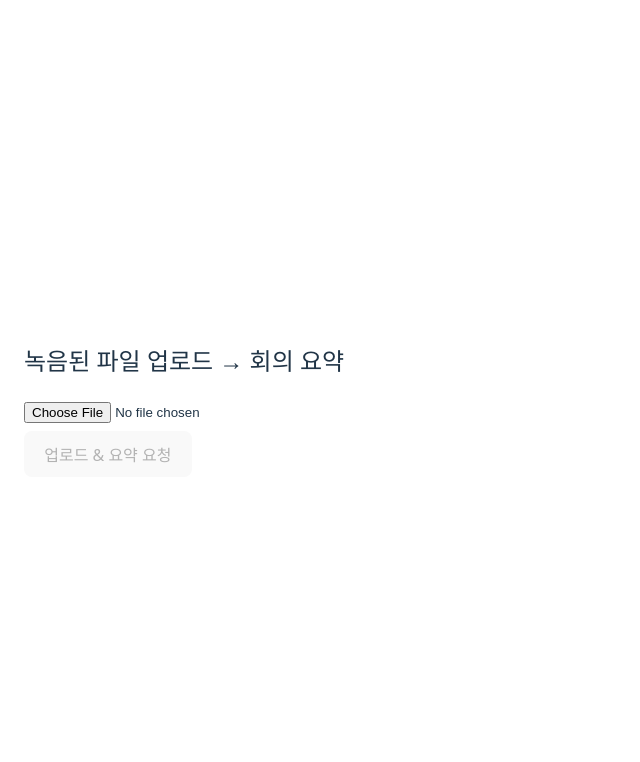
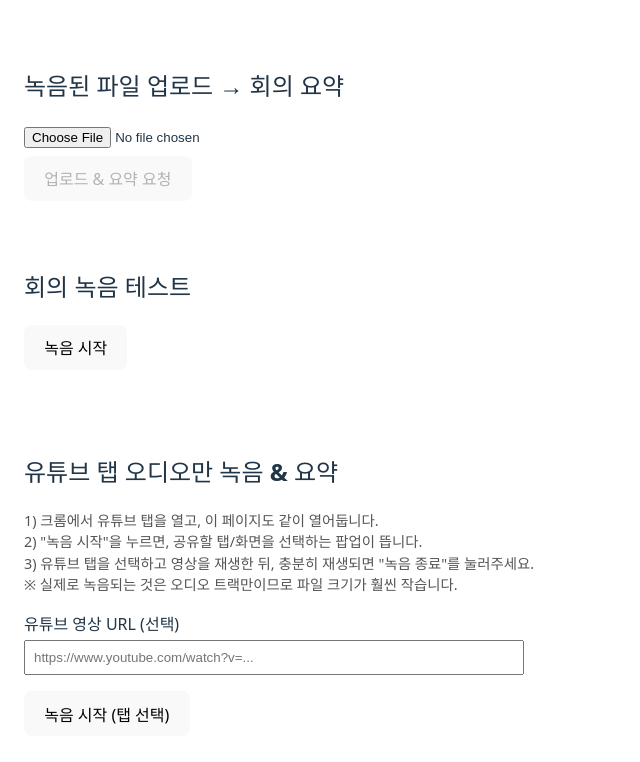
Before and after one commit to hammer0130/voicememoapp, a React (Vite) app in the folder meeting-ai-frontend/: page / in a window 1280 px wide. Shown: the top 762 px of the page, without its empty margins (0-640 px from the left). Built offline with nearby package versions, Linux system fonts and the light colour scheme.

Commit message:
feat:  유투브 녹음기능 추가, 음성 녹음기능 보완

```diff
--- a/meeting-ai-frontend/src/App.tsx
+++ b/meeting-ai-frontend/src/App.tsx
@@ -1,10 +1,18 @@
-// import RecordAndUpload from './components/RecordAndUpload';
+import RecordAndUpload from './components/RecordAndUpload';
 import FileUpload from './components/FileUpload';
+import YoutubeRecordAndUpload from './components/YutubeRecordAndUpload';
+
 
 function App() {
 
 
-  return <FileUpload />;
+  return (
+    <>
+      <FileUpload />
+      <RecordAndUpload/>
+      <YoutubeRecordAndUpload/>
+    </>
+  )
 }
 
 export default App;
--- a/meeting-ai-frontend/src/components/FileUpload.tsx
+++ b/meeting-ai-frontend/src/components/FileUpload.tsx
@@ -29,7 +29,7 @@ function FileUpload() {
   // 업로드 핸들러
   const handleUpload = async () => {
     if (!file) {
-      setError('먼저 파일을 선택해주세요.');
+      setError('먼저 파일을 선택해주세요..');
       return;
     }
 
--- a/meeting-ai-frontend/src/components/RecordAndUpload.tsx
+++ b/meeting-ai-frontend/src/components/RecordAndUpload.tsx
@@ -4,15 +4,58 @@ const RecordAndUpload = () => {
   const mediaRecorderRef = useRef<MediaRecorder | null>(null);
   const chunksRef = useRef<BlobPart[]>([]);
   const [recording, setRecording] = useState(false);
-  const [result, setResult] = useState<any>(null);
+  const [result, setResult] = useState<string | null>(null); // 요약 텍스트만 저장
   const [loading, setLoading] = useState(false);
   const [error, setError] = useState<string | null>(null);
+
+  // 공통: Blob → 서버 업로드
+  const uploadAudio = async (blob: Blob) => {
+    setLoading(true);
+    setError(null);
+    setResult(null);
+
+    try {
+      const formData = new FormData();
+      // ✅ 백엔드에서 기대하는 필드 이름: 'file'
+      formData.append('file', blob, 'recording.webm');
+
+      const res = await fetch(
+        'http://localhost:8000/api/meetings/summary/file',
+        {
+          method: 'POST',
+          body: formData,
+        },
+      );
+
+      if (!res.ok) {
+        const err = await res.json().catch(() => ({}));
+        throw new Error(err.message || '업로드 실패');
+      }
+
+      const data = await res.json();
+
+      if (!data.ok) {
+        throw new Error(data.message || '요약 처리 실패');
+      }
+
+      // 백엔드에서 보내주는 summary 필드만 사용
+      setResult(data.summary ?? '(요약 결과가 없습니다.)');
+    } catch (e: any) {
+      console.error(e);
+      setError(e?.message ?? '오디오 업로드 중 오류가 발생했습니다.');
+    } finally {
+      setLoading(false);
+    }
+  };
 
   const startRecording = async () => {
     setError(null);
     try {
       const stream = await navigator.mediaDevices.getUserMedia({ audio: true });
-      const mediaRecorder = new MediaRecorder(stream);
+
+      const mediaRecorder = new MediaRecorder(stream, {
+        mimeType: 'audio/webm',
+      });
 
       chunksRef.current = [];
       mediaRecorderRef.current = mediaRecorder;
@@ -23,7 +66,12 @@ const RecordAndUpload = () => {
         }
       };
 
-      mediaRecorder.onstop = () => {
+      // ✅ onstop은 여기서 한 번만 설정
+      mediaRecorder.onstop = async () => {
+        const blob = new Blob(chunksRef.current, { type: 'audio/webm' });
+        await uploadAudio(blob);
+
+        // 스트림 정리
         stream.getTracks().forEach((t) => t.stop());
       };
 
@@ -39,45 +87,8 @@ const RecordAndUpload = () => {
     const mediaRecorder = mediaRecorderRef.current;
     if (!mediaRecorder || mediaRecorder.state === 'inactive') return;
 
-    mediaRecorder.stop();
+    mediaRecorder.stop(); // onstop 핸들러가 자동 실행됨
     setRecording(false);
-
-    // stop 이후 chunks를 모아서 업로드
-    mediaRecorder.onstop = async () => {
-      const blob = new Blob(chunksRef.current, { type: 'audio/webm' });
-      await uploadAudio(blob);
-      const stream = (mediaRecorder as any).stream as MediaStream | undefined;
-      stream?.getTracks().forEach((t) => t.stop());
-    };
-  };
-
-  const uploadAudio = async (blob: Blob) => {
-    setLoading(true);
-    setError(null);
-    setResult(null);
-
-    try {
-      const formData = new FormData();
-      formData.append('file', blob, 'recording.webm');
-
-      const res = await fetch('http://localhost:8000/api/meetings/summarize-audio', {
-        method: 'POST',
-        body: formData,
-      });
-
-      if (!res.ok) {
-        const err = await res.json().catch(() => ({}));
-        throw new Error(err.message || '업로드 실패');
-      }
-
-      const data = await res.json();
-      setResult(data);
-    } catch (e: any) {
-      console.error(e);
-      setError(e?.message ?? '오디오 업로드 중 오류가 발생했습니다.');
-    } finally {
-      setLoading(false);
-    }
   };
 
   return (
@@ -88,7 +99,7 @@ const RecordAndUpload = () => {
         {!recording ? (
           <button onClick={startRecording}>녹음 시작</button>
         ) : (
-          <button onClick={stopRecording}>녹음 종료 & 업로드</button>
+          <button onClick={stopRecording}>녹음 종료 &amp; 업로드</button>
         )}
       </div>
 
@@ -97,8 +108,9 @@ const RecordAndUpload = () => {
 
       {result && (
         <div style={{ marginTop: '1rem' }}>
-          <h3>서버 응답</h3>
-          <pre>{JSON.stringify(result, null, 2)}</pre>
+          <h3>요약 결과</h3>
+          {/* pre 대신 일반 텍스트로 표시 */}
+          <p style={{ whiteSpace: 'pre-wrap' }}>{result}</p>
         </div>
       )}
     </div>
--- /dev/null
+++ b/meeting-ai-frontend/src/components/YutubeRecordAndUpload.tsx
@@ -0,0 +1,225 @@
+import { useRef, useState } from 'react';
+
+const API_URL = 'http://localhost:8000/api/meetings/summary/youtube';
+
+const YoutubeRecordAndUpload = () => {
+  const mediaRecorderRef = useRef<MediaRecorder | null>(null);
+  const displayStreamRef = useRef<MediaStream | null>(null); // 화면/탭 캡처 스트림
+  const chunksRef = useRef<BlobPart[]>([]);
+
+  const [recording, setRecording] = useState(false);
+  const [videoUrl, setVideoUrl] = useState('');
+  const [result, setResult] = useState<any>(null);
+  const [loading, setLoading] = useState(false);
+  const [error, setError] = useState<string | null>(null);
+
+  const isYoutubeUrl = (url: string) => {
+    try {
+      const u = new URL(url);
+      return (
+        u.hostname.includes('youtube.com') ||
+        u.hostname.includes('youtu.be')
+      );
+    } catch {
+      return false;
+    }
+  };
+
+  const startRecording = async () => {
+    setError(null);
+    setResult(null);
+
+    // (선택) 유튜브 URL 형식만 체크
+    if (videoUrl && !isYoutubeUrl(videoUrl.trim())) {
+      setError('유효한 유튜브 주소가 아닙니다.');
+      return;
+    }
+
+    if (
+      !('mediaDevices' in navigator) ||
+      !(navigator.mediaDevices as any).getDisplayMedia
+    ) {
+      setError('이 브라우저에서는 탭/화면 캡처(getDisplayMedia)를 지원하지 않습니다.');
+      return;
+    }
+
+    try {
+      // 1) 탭/화면 캡처 (여기서 팝업이 떠야 함)
+      const displayStream = await (navigator.mediaDevices as any).getDisplayMedia({
+        video: true,
+        audio: true,
+      });
+
+      // 2) 오디오 트랙만 추출
+      const audioTracks = displayStream.getAudioTracks();
+      if (audioTracks.length === 0) {
+        setError('선택한 탭/화면에서 오디오 트랙을 찾지 못했습니다. 유튜브 탭이 맞는지 확인해주세요.');
+        displayStream.getTracks().forEach((t: MediaStreamTrack) => t.stop());
+        return;
+      }
+
+      const audioOnlyStream = new MediaStream();
+      audioTracks.forEach((track: any) => audioOnlyStream.addTrack(track));
+
+      // 3) 오디오 전용 MediaRecorder
+      const mediaRecorder = new MediaRecorder(audioOnlyStream, {
+        mimeType: 'audio/webm;codecs=opus', // 오디오 전용
+        audioBitsPerSecond: 128_000,        // 비트레이트도 적당히 (더 줄여도 됨)
+      });
+
+      chunksRef.current = [];
+      mediaRecorderRef.current = mediaRecorder;
+      displayStreamRef.current = displayStream;
+
+      mediaRecorder.ondataavailable = (e) => {
+        if (e.data.size > 0) {
+          chunksRef.current.push(e.data);
+        }
+      };
+
+      // 기본 onstop: 스트림 정리
+      mediaRecorder.onstop = () => {
+        // audioOnlyStream은 track stop 시 자동 종료
+        audioOnlyStream.getTracks().forEach((t) => t.stop());
+        // 원래 화면/탭 캡처 스트림도 정리
+        displayStream.getTracks().forEach((t: any) => t.stop());
+      };
+
+      mediaRecorder.start();
+      setRecording(true);
+    } catch (e: any) {
+      console.error('getDisplayMedia error:', e);
+      if (e?.name === 'NotAllowedError') {
+        setError('화면/탭 공유 권한이 거부되었습니다. 브라우저 팝업을 다시 확인해주세요.');
+      } else if (e?.name === 'NotFoundError') {
+        setError('공유할 수 있는 화면이나 탭을 찾을 수 없습니다.');
+      } else {
+        setError('탭/화면 캡처 중 오류가 발생했습니다.');
+      }
+    }
+  };
+
+  const stopRecording = () => {
+    const mediaRecorder = mediaRecorderRef.current;
+    if (!mediaRecorder || mediaRecorder.state === 'inactive') return;
+
+    setRecording(false);
+
+    mediaRecorder.onstop = async () => {
+      const blob = new Blob(chunksRef.current, {
+        type: 'audio/webm', // 오디오 webm
+      });
+
+      console.log('録음 blob size:', blob.size, 'bytes');
+      await uploadAudio(blob);
+
+      // 혹시 남아 있는 스트림 있으면 정리
+      const displayStream = displayStreamRef.current;
+      displayStream?.getTracks().forEach((t) => t.stop());
+      displayStreamRef.current = null;
+    };
+
+    mediaRecorder.stop();
+  };
+
+  const uploadAudio = async (blob: Blob) => {
+    setLoading(true);
+    setError(null);
+    setResult(null);
+
+    try {
+      // 필요하면 여기서도 사이즈 체크 (예: 50MB 이하)
+      const MAX_SIZE = 50 * 1024 * 1024;
+      if (blob.size > MAX_SIZE) {
+        setError('녹음 파일이 너무 큽니다. 녹음 시간을 줄여주세요.');
+        setLoading(false);
+        return;
+      }
+
+      const formData = new FormData();
+      formData.append('file', blob, 'youtube-audio.webm');
+      if (videoUrl.trim()) {
+        formData.append('videoUrl', videoUrl.trim());
+      }
+
+      const res = await fetch(API_URL, {
+        method: 'POST',
+        body: formData,
+      });
+
+      if (!res.ok) {
+        const err = await res.json().catch(() => ({}));
+        throw new Error(err.message || '업로드/요약 요청 실패');
+      }
+
+      const data = await res.json();
+      setResult(data);
+    } catch (e: any) {
+      console.error(e);
+      setError(e?.message ?? '오디오 업로드 중 오류가 발생했습니다.');
+    } finally {
+      setLoading(false);
+    }
+  };
+
+  return (
+    <div style={{ padding: '1.5rem' }}>
+      <h2>유튜브 탭 오디오만 녹음 & 요약</h2>
+
+      <p style={{ fontSize: '0.9rem', color: '#555' }}>
+        1) 크롬에서 유튜브 탭을 열고, 이 페이지도 같이 열어둡니다.
+        <br />
+        2) &quot;녹음 시작&quot;을 누르면, 공유할 탭/화면을 선택하는 팝업이 뜹니다.
+        <br />
+        3) 유튜브 탭을 선택하고 영상을 재생한 뒤, 충분히 재생되면 &quot;녹음 종료&quot;를 눌러주세요.
+        <br />
+        ※ 실제로 녹음되는 것은 오디오 트랙만이므로 파일 크기가 훨씬 작습니다.
+      </p>
+
+      <div style={{ margin: '1rem 0' }}>
+        <label style={{ display: 'block', marginBottom: '0.25rem' }}>
+          유튜브 영상 URL (선택)
+        </label>
+        <input
+          type="text"
+          value={videoUrl}
+          onChange={(e) => setVideoUrl(e.target.value)}
+          placeholder="https://www.youtube.com/watch?v=..."
+          style={{ width: '100%', maxWidth: '480px', padding: '0.5rem' }}
+        />
+      </div>
+
+      <div style={{ marginBottom: '1rem' }}>
+        {!recording ? (
+          <button onClick={startRecording}>녹음 시작 (탭 선택)</button>
+        ) : (
+          <button onClick={stopRecording}>녹음 종료 & 업로드</button>
+        )}
+      </div>
+
+      {loading && <p>업로드/요약 처리 중...</p>}
+      {error && <p style={{ color: 'red' }}>{error}</p>}
+
+      {result && (
+        <div style={{ marginTop: '1rem' }}>
+          <h3>요약 결과</h3>
+          <div
+            style={{
+              // background: '#fafafa',
+              padding: '1rem',
+              borderRadius: '6px',
+              lineHeight: '1.6',
+              whiteSpace: 'pre-wrap',
+              fontFamily: 'inherit',
+              fontSize: '1rem',
+            }}
+          >
+            {result.summary}
+          </div>
+        </div>
+      )}
+    </div>
+  );
+};
+
+export default YoutubeRecordAndUpload;
```
Also changed, not shown: meeting-ai-frontend/src/utils/sendRecordedFile.ts (added, +21 -0 lines), 2 other files (tests, documents, lock files or other folders).
